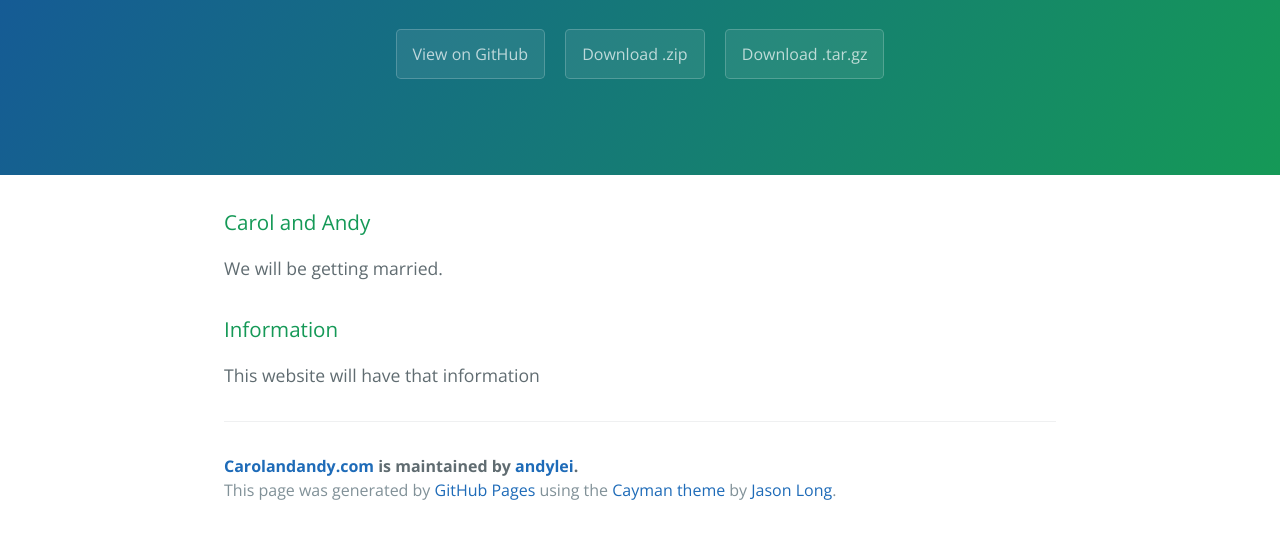
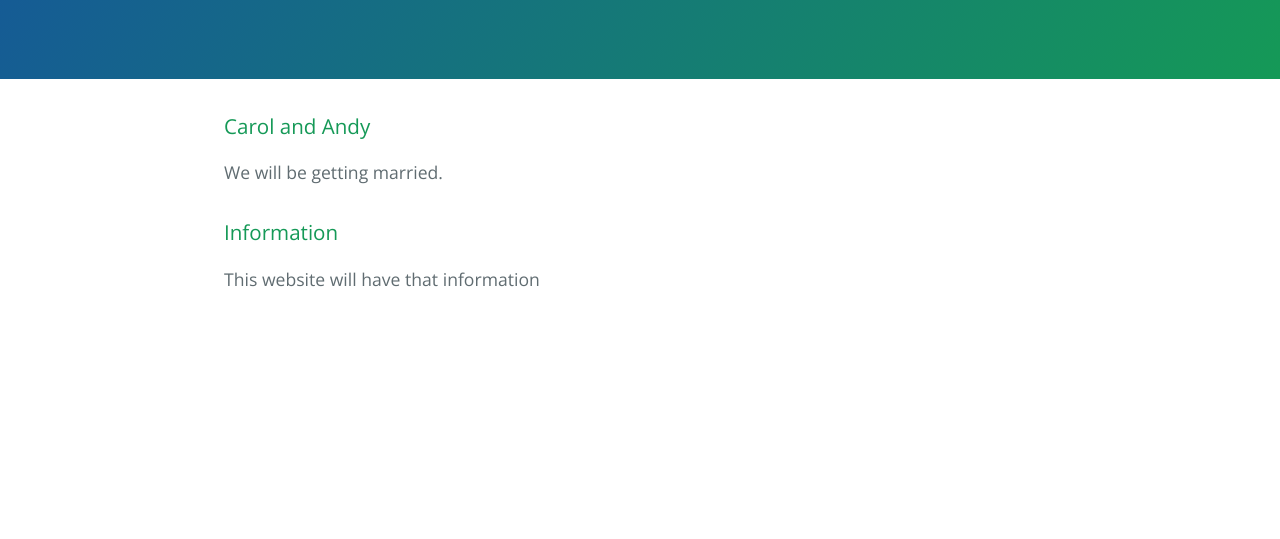
Before and after one commit to andylei/carolandandy.com, a plain HTML site: page index.html in a window 1280 px wide. Shown: the part 161-700 px from the top of the page. Drawn offline with nearby package versions, Linux system fonts and the light colour scheme.

Commit message:
Update index.html

```diff
--- a/index.html
+++ b/index.html
@@ -12,10 +12,6 @@
   <body>
     <section class="page-header">
       <h1 class="project-name">Carolandandy.com</h1>
-      <h2 class="project-tagline"></h2>
-      <a href="https://github.com/andylei/carolandandy.com" class="btn">View on GitHub</a>
-      <a href="https://github.com/andylei/carolandandy.com/zipball/master" class="btn">Download .zip</a>
-      <a href="https://github.com/andylei/carolandandy.com/tarball/master" class="btn">Download .tar.gz</a>
     </section>
 
     <section class="main-content">
@@ -29,12 +25,6 @@
 
 <p>This website will have that information</p>
 
-      <footer class="site-footer">
-        <span class="site-footer-owner"><a href="https://github.com/andylei/carolandandy.com">Carolandandy.com</a> is maintained by <a href="https://github.com/andylei">andylei</a>.</span>
-
-        <span class="site-footer-credits">This page was generated by <a href="https://pages.github.com">GitHub Pages</a> using the <a href="https://github.com/jasonlong/cayman-theme">Cayman theme</a> by <a href="https://twitter.com/jasonlong">Jason Long</a>.</span>
-      </footer>
-
     </section>
 
 
```
